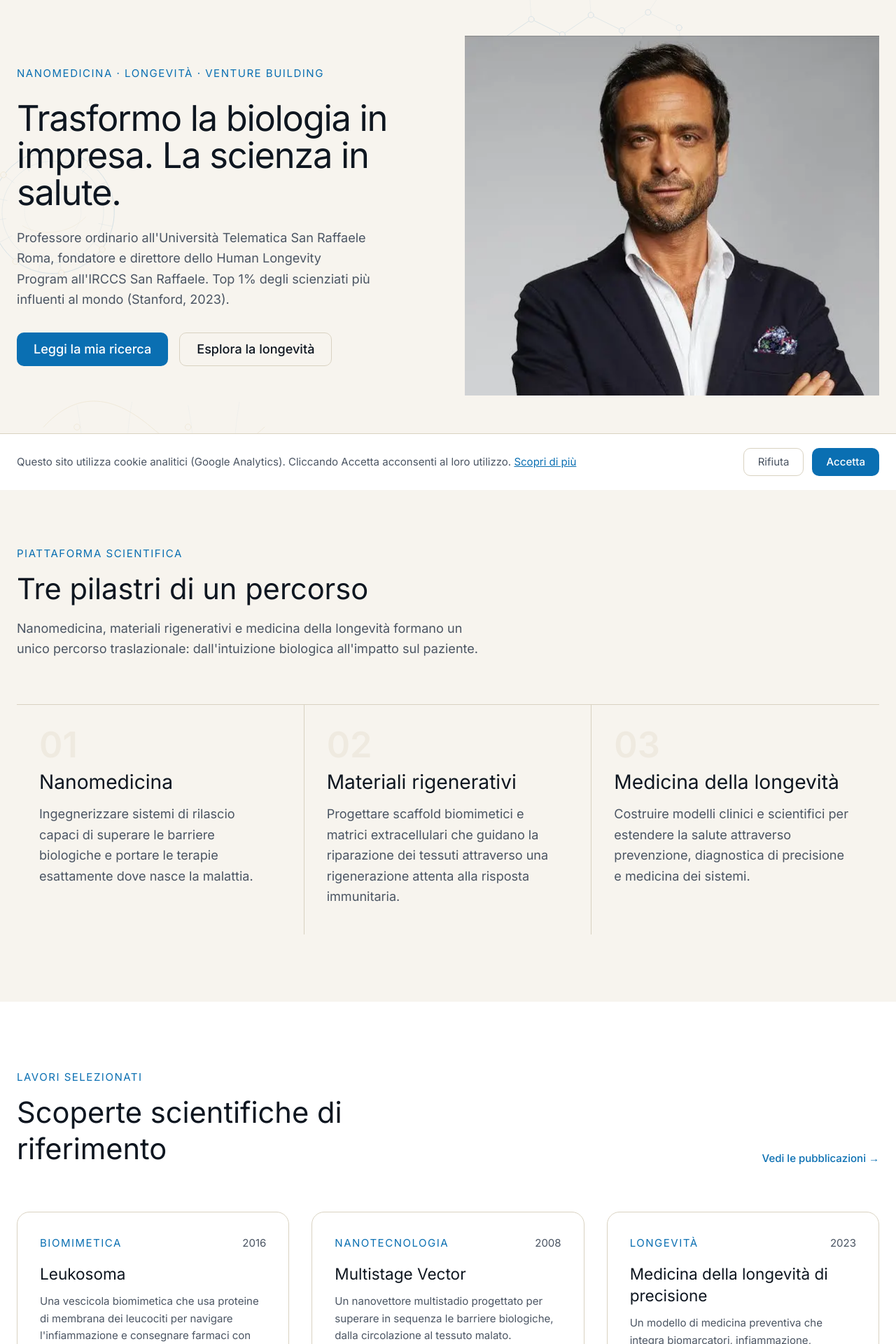
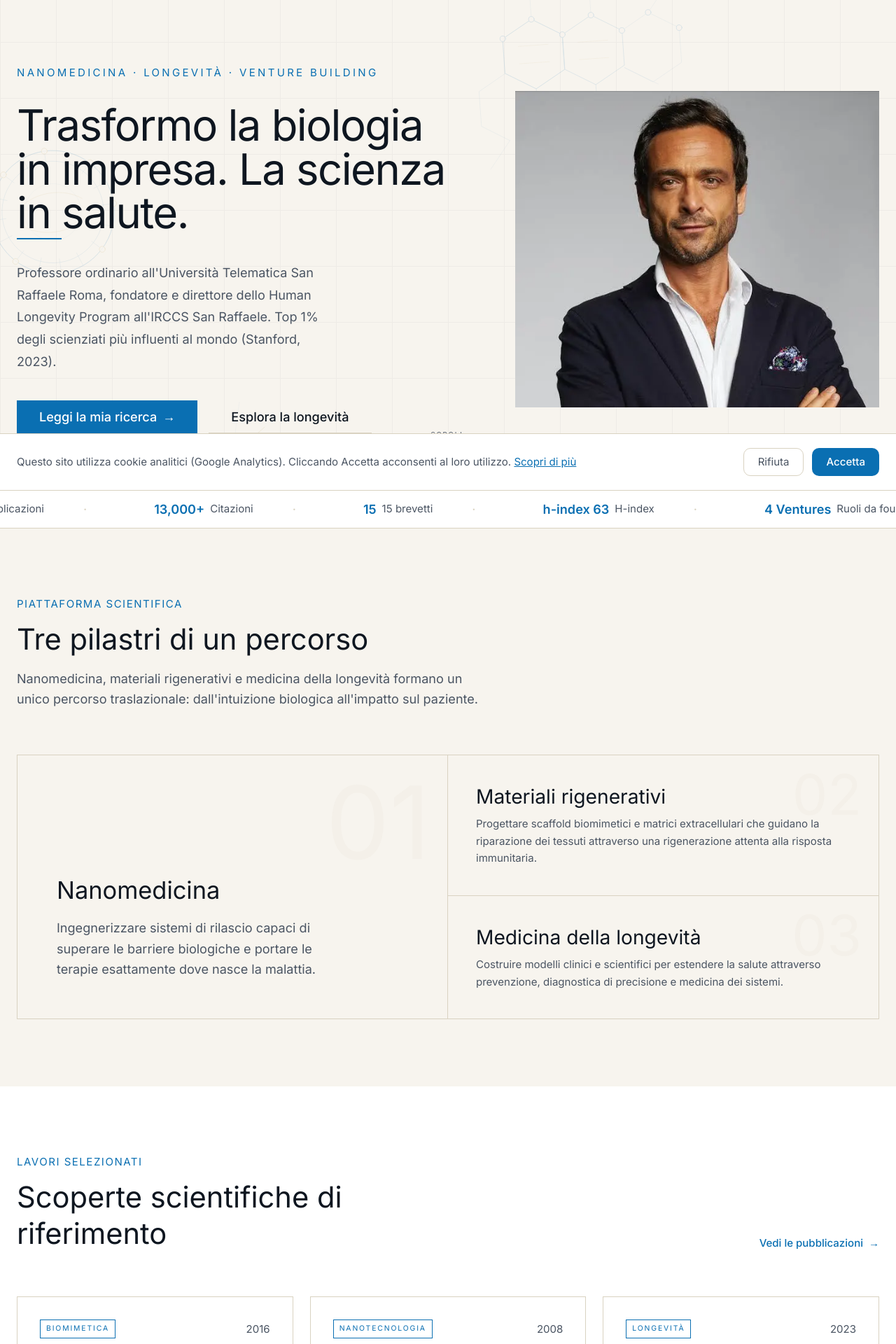
Before and after one commit to marcotempera23/SITO-ENNIO, a Next.js app in the folder enniotasciotti/: page /it in a window 1280 px wide. Shown: the part 100-2020 px from the top of the page at 70% size. Built offline with nearby package versions, Linux system fonts and the light colour scheme; no server answers.

Commit message:
feat: redesign homepage with Framer Motion — cinematic hero, marquee ticker, broken-grid pillars, staggered discovery cards, cinema TEDx, split newsletter

```diff
--- a/enniotasciotti/components/home/credentials-strip.tsx
+++ b/enniotasciotti/components/home/credentials-strip.tsx
@@ -1,3 +1,5 @@
+'use client';
+
 import { useTranslations } from 'next-intl';
 
 export function CredentialsStrip() {
@@ -8,27 +10,47 @@ export function CredentialsStrip() {
     { label: t('citations'), value: '13,000+' },
     { label: t('patents'), value: '15' },
     { label: t('hIndex'), value: 'h-index 63' },
-    { label: t('ventures'), value: '4' },
+    { label: t('ventures'), value: '4 Ventures' },
+    /* repeated for seamless loop */
+    { label: t('publications'), value: '200+' },
+    { label: t('citations'), value: '13,000+' },
+    { label: t('patents'), value: '15' },
+    { label: t('hIndex'), value: 'h-index 63' },
+    { label: t('ventures'), value: '4 Ventures' },
   ];
 
   return (
-    <div className="w-full border-y border-[var(--color-border)] bg-[var(--color-surface)] py-4">
-      <ul
-        className="mx-auto max-w-7xl px-6 flex flex-wrap items-center justify-between gap-y-3 gap-x-4"
-        role="list"
-        aria-label="Credentials at a glance"
-      >
-        {items.map(({ label, value }) => (
-          <li key={label} className="flex items-center gap-2">
-            <span className="font-mono text-step-0 font-bold text-[var(--color-accent)]">
+    <div
+      aria-label="Credentials at a glance"
+      className="w-full border-y border-[var(--color-border)] bg-[var(--color-surface)] py-3 overflow-hidden"
+    >
+      <div className="flex animate-marquee whitespace-nowrap">
+        {items.map(({ label, value }, i) => (
+          <div
+            key={i}
+            className="flex items-center gap-2 mx-12 shrink-0"
+          >
+            <span className="font-mono text-step-0 font-semibold text-[var(--color-accent)]">
               {value}
             </span>
-            <span className="text-step--1 text-[var(--color-text-muted)]">
-              {label}
-            </span>
-          </li>
+            <span className="text-step--1 text-[var(--color-text-muted)]">{label}</span>
+            <span className="ml-12 text-[var(--color-border)] select-none" aria-hidden="true">·</span>
+          </div>
         ))}
-      </ul>
+      </div>
+
+      <style>{`
+        @keyframes marquee {
+          from { transform: translateX(0); }
+          to   { transform: translateX(-50%); }
+        }
+        .animate-marquee {
+          animation: marquee 22s linear infinite;
+        }
+        @media (prefers-reduced-motion: reduce) {
+          .animate-marquee { animation: none; }
+        }
+      `}</style>
     </div>
   );
 }
--- a/enniotasciotti/components/home/featured-discoveries.tsx
+++ b/enniotasciotti/components/home/featured-discoveries.tsx
@@ -1,3 +1,6 @@
+'use client';
+
+import { motion } from 'framer-motion';
 import { useTranslations } from 'next-intl';
 import { Link } from '@/i18n/navigation';
 import { SectionHeading } from '@/components/shared/section-heading';
@@ -14,27 +17,9 @@ export function FeaturedDiscoveries() {
   const t = useTranslations('home.discoveries');
 
   const discoveries: Discovery[] = [
-    {
-      id: 'leukosome',
-      tag: t('leukosome.tag'),
-      title: t('leukosome.title'),
-      body: t('leukosome.body'),
-      year: '2016',
-    },
-    {
-      id: 'msv',
-      tag: t('msv.tag'),
-      title: t('msv.title'),
-      body: t('msv.body'),
-      year: '2008',
-    },
-    {
-      id: 'precision-longevity',
-      tag: t('longevity.tag'),
-      title: t('longevity.title'),
-      body: t('longevity.body'),
-      year: '2023',
-    },
+    { id: 'leukosome', tag: t('leukosome.tag'), title: t('leukosome.title'), body: t('leukosome.body'), year: '2016' },
+    { id: 'msv', tag: t('msv.tag'), title: t('msv.title'), body: t('msv.body'), year: '2008' },
+    { id: 'precision-longevity', tag: t('longevity.tag'), title: t('longevity.title'), body: t('longevity.body'), year: '2023' },
   ];
 
   return (
@@ -51,33 +36,56 @@ export function FeaturedDiscoveries() {
           />
           <Link
             href="/science/publications"
-            className="shrink-0 text-step--1 font-medium text-[var(--color-accent)] hover:underline"
+            className="shrink-0 group flex items-center gap-2 text-step--1 font-medium text-[var(--color-accent)]"
           >
-            {t('viewAll')} →
+            {t('viewAll')}
+            <span className="transition-transform duration-300 group-hover:translate-x-1">→</span>
           </Link>
         </div>
 
-        <div className="grid gap-8 md:grid-cols-3">
-          {discoveries.map(({ id, tag, title, body, year }) => (
-            <article
+        <div className="grid gap-6 md:grid-cols-3">
+          {discoveries.map(({ id, tag, title, body, year }, i) => (
+            <motion.article
               key={id}
-              className="group border border-[var(--color-border)] rounded-lg bg-[var(--color-surface)] p-8 transition-colors hover:border-[var(--color-accent)]"
+              initial={{ opacity: 0, y: 40 }}
+              whileInView={{ opacity: 1, y: 0 }}
+              viewport={{ once: true, amount: 0.2 }}
+              transition={{ duration: 0.65, delay: i * 0.15, ease: [0.22, 1, 0.36, 1] }}
+              className="group relative border border-[var(--color-border)] bg-[var(--color-surface)] p-8 overflow-hidden transition-colors duration-300 hover:border-[var(--color-accent)]"
             >
-              <div className="flex items-center justify-between mb-4">
-                <span className="font-mono text-step--1 uppercase tracking-widest text-[var(--color-accent)]">
+              {/* Large year background — appears on hover */}
+              <span
+                aria-hidden="true"
+                className="absolute -bottom-4 -right-2 font-display text-[7rem] leading-none font-light select-none text-[var(--color-surface-2)] opacity-0 group-hover:opacity-60 transition-opacity duration-500"
+              >
+                {year}
+              </span>
+
+              {/* Tag + year row */}
+              <div className="flex items-center justify-between mb-5">
+                <span className="font-mono text-[0.65rem] uppercase tracking-[0.18em] px-2 py-1 border border-[var(--color-accent)] text-[var(--color-accent)]">
                   {tag}
                 </span>
-                <span className="font-mono text-step--1 text-[var(--color-text-muted)]">
-                  {year}
-                </span>
+                <span className="font-mono text-step--1 text-[var(--color-text-muted)]">{year}</span>
               </div>
-              <h3 className="font-display text-step-1 font-light leading-snug text-[var(--color-text)]">
+
+              <h3 className="font-display text-step-1 font-light leading-snug text-[var(--color-text)] relative z-10">
                 {title}
               </h3>
-              <p className="mt-3 text-step--1 leading-relaxed text-[var(--color-text-muted)]">
+              <p className="mt-3 text-step--1 leading-relaxed text-[var(--color-text-muted)] relative z-10">
                 {body}
               </p>
-            </article>
+
+              {/* Bottom accent line — grows on hover */}
+              <motion.div
+                aria-hidden="true"
+                className="absolute bottom-0 left-0 h-[2px] bg-[var(--color-accent)] origin-left"
+                initial={{ scaleX: 0 }}
+                whileHover={{ scaleX: 1 }}
+                transition={{ duration: 0.3 }}
+                style={{ width: '100%' }}
+              />
+            </motion.article>
           ))}
         </div>
       </div>
--- a/enniotasciotti/components/home/hero.tsx
+++ b/enniotasciotti/components/home/hero.tsx
@@ -1,6 +1,27 @@
+'use client';
+
+import { motion, type Variants } from 'framer-motion';
 import { useTranslations } from 'next-intl';
 import { Link } from '@/i18n/navigation';
 import Image from 'next/image';
+
+/* Typed bezier for Framer Motion */
+const EASE = [0.22, 1, 0.36, 1] as [number, number, number, number];
+
+const container: Variants = {
+  hidden: {},
+  show: { transition: { staggerChildren: 0.12, delayChildren: 0.1 } },
+};
+
+const fadeUp: Variants = {
+  hidden: { opacity: 0, y: 32 },
+  show: { opacity: 1, y: 0, transition: { duration: 0.75, ease: EASE } },
+};
+
+const fadeIn: Variants = {
+  hidden: { opacity: 0 },
+  show: { opacity: 1, transition: { duration: 1.1, ease: 'easeOut' } },
+};
 
 export function Hero() {
   const t = useTranslations('home.hero');
@@ -8,59 +29,127 @@ export function Hero() {
   return (
     <section
       aria-labelledby="hero-headline"
-      className="relative overflow-hidden pt-24 pb-0 min-h-[90svh] flex items-end md:items-center bg-transparent"
+      className="relative overflow-hidden min-h-[100svh] flex items-center bg-transparent"
     >
-      <div className="relative z-10 mx-auto max-w-7xl w-full px-6 pb-16 md:pb-0">
-        <div className="grid md:grid-cols-2 items-center gap-12">
-          {/* Text column */}
-          <div>
-            <p className="font-mono text-step--1 uppercase tracking-widest mb-6 text-[var(--color-accent)]">
+      {/* Background grid — ultra-subtle */}
+      <div
+        aria-hidden="true"
+        className="pointer-events-none absolute inset-0 opacity-[0.035]"
+        style={{
+          backgroundImage:
+            'linear-gradient(var(--color-text) 1px, transparent 1px), linear-gradient(90deg, var(--color-text) 1px, transparent 1px)',
+          backgroundSize: '80px 80px',
+        }}
+      />
+
+      <div className="relative z-10 mx-auto max-w-7xl w-full px-6 pt-28 pb-16 md:pb-0">
+        <div className="grid md:grid-cols-[1fr_420px] lg:grid-cols-[1fr_520px] items-center gap-0">
+
+          {/* ── Text column ── */}
+          <motion.div
+            className="md:pr-16 lg:pr-24"
+            variants={container}
+            initial="hidden"
+            animate="show"
+          >
+            <motion.p
+              variants={fadeUp}
+              className="font-mono text-step--1 uppercase tracking-[0.22em] mb-8 text-[var(--color-accent)]"
+            >
               {t('eyebrow')}
-            </p>
-            <h1
+            </motion.p>
+
+            <motion.h1
               id="hero-headline"
-              className="font-display font-light text-step-5 leading-[1.05] tracking-tight text-[var(--color-text)]"
+              variants={fadeUp}
+              className="font-display font-light text-step-6 leading-[1.02] tracking-tight text-[var(--color-text)]"
             >
               {t('headline')}
-            </h1>
-            <p className="mt-6 text-step-0 leading-relaxed max-w-lg text-[var(--color-text-muted)]">
+            </motion.h1>
+
+            <motion.div
+              variants={fadeUp}
+              className="mt-1 h-[2px] w-16 bg-[var(--color-accent)]"
+              aria-hidden="true"
+            />
+
+            <motion.p
+              variants={fadeUp}
+              className="mt-8 text-step-0 leading-[1.75] max-w-md text-[var(--color-text-muted)]"
+            >
               {t('subheadline')}
-            </p>
-            <div className="mt-8 flex flex-wrap gap-4">
+            </motion.p>
+
+            <motion.div variants={fadeUp} className="mt-10 flex flex-wrap gap-4">
               <Link
                 href="/science"
-                className="inline-flex h-12 items-center rounded-md bg-[var(--color-accent)] px-6 text-step-0 font-medium text-white transition-colors"
+                className="group inline-flex h-12 items-center rounded-none border-b-2 border-[var(--color-accent)] bg-[var(--color-accent)] px-8 text-step-0 font-medium text-white transition-all duration-300 hover:bg-transparent hover:text-[var(--color-accent)]"
               >
                 {t('ctaPrimary')}
+                <span className="ml-2 transition-transform duration-300 group-hover:translate-x-1">→</span>
               </Link>
               <Link
                 href="/longevity"
-                className="inline-flex h-12 items-center rounded-md border border-[var(--color-border)] px-6 text-step-0 font-medium text-[var(--color-text)] transition-colors hover:bg-[var(--color-surface-2)]"
+                className="group inline-flex h-12 items-center rounded-none border-b-2 border-[var(--color-border)] px-8 text-step-0 font-medium text-[var(--color-text)] transition-all duration-300 hover:border-[var(--color-text)]"
               >
                 {t('ctaSecondary')}
               </Link>
-            </div>
-          </div>
+            </motion.div>
+          </motion.div>
 
-          {/* Portrait column */}
-          <div className="relative flex justify-center md:justify-end">
+          {/* ── Portrait column ── */}
+          <motion.div
+            variants={fadeIn}
+            initial="hidden"
+            animate="show"
+            className="relative hidden md:flex justify-end"
+          >
+            {/* Accent rectangle behind portrait */}
+            <motion.div
+              aria-hidden="true"
+              className="absolute bottom-0 right-0 w-4/5 h-[85%] bg-[var(--color-surface-2)]"
+              initial={{ scaleY: 0 }}
+              animate={{ scaleY: 1 }}
+              style={{ originY: 1 }}
+              transition={{ duration: 0.9, delay: 0.3, ease: EASE }}
+            />
+            <motion.div
+              initial={{ opacity: 0, scale: 1.04 }}
+              animate={{ opacity: 1, scale: 1 }}
+              transition={{ duration: 1.1, delay: 0.2, ease: EASE }}
+              className="relative z-10"
+            >
               <picture>
-              <source
-                srcSet="/images/portrait-dark.jpg"
-                media="(prefers-color-scheme: dark)"
-              />
+                <source srcSet="/images/portrait-dark.jpg" media="(prefers-color-scheme: dark)" />
                 <Image
                   src="/images/portrait-light.jpg"
                   alt="Prof. Ennio Tasciotti"
                   width={520}
                   height={680}
                   priority
-                className="relative z-10 max-h-[70svh] w-auto object-cover"
+                  className="max-h-[78svh] w-auto object-cover object-top"
                 />
               </picture>
+            </motion.div>
+          </motion.div>
         </div>
       </div>
-      </div>
+
+      {/* Scroll indicator */}
+      <motion.div
+        aria-hidden="true"
+        className="absolute bottom-8 left-1/2 -translate-x-1/2 flex flex-col items-center gap-2"
+        initial={{ opacity: 0 }}
+        animate={{ opacity: 1 }}
+        transition={{ delay: 1.4, duration: 0.6 }}
+      >
+        <span className="font-mono text-[0.6rem] uppercase tracking-[0.2em] text-[var(--color-text-muted)]">scroll</span>
+        <motion.div
+          className="h-8 w-[1px] bg-[var(--color-border)]"
+          animate={{ scaleY: [1, 0.4, 1] }}
+          transition={{ duration: 1.6, repeat: Infinity, ease: 'easeInOut' }}
+        />
+      </motion.div>
     </section>
   );
 }
--- a/enniotasciotti/components/home/three-pillars.tsx
+++ b/enniotasciotti/components/home/three-pillars.tsx
@@ -1,32 +1,31 @@
+'use client';
+
+import { motion, type Variants } from 'framer-motion';
 import { useTranslations } from 'next-intl';
 import { SectionHeading } from '@/components/shared/section-heading';
+
+const EASE = [0.22, 1, 0.36, 1] as [number, number, number, number];
+
+const reveal: Variants = {
+  hidden: { opacity: 0, y: 28 },
+  show: (i: number) => ({
+    opacity: 1,
+    y: 0,
+    transition: { duration: 0.7, delay: i * 0.15, ease: EASE },
+  }),
+};
 
 export function ThreePillars() {
   const t = useTranslations('home.pillars');
 
   const pillars = [
-    {
-      number: '01',
-      title: t('nano.title'),
-      body: t('nano.body'),
-    },
-    {
-      number: '02',
-      title: t('regen.title'),
-      body: t('regen.body'),
-    },
-    {
-      number: '03',
-      title: t('longevity.title'),
-      body: t('longevity.body'),
-    },
+    { number: '01', title: t('nano.title'), body: t('nano.body') },
+    { number: '02', title: t('regen.title'), body: t('regen.body') },
+    { number: '03', title: t('longevity.title'), body: t('longevity.body') },
   ];
 
   return (
-    <section
-      aria-labelledby="pillars-heading"
-      className="py-24 bg-transparent"
-    >
+    <section aria-labelledby="pillars-heading" className="py-24 bg-transparent">
       <div className="mx-auto max-w-7xl px-6">
         <SectionHeading
           id="pillars-heading"
@@ -35,30 +34,77 @@ export function ThreePillars() {
           subtitle={t('subtitle')}
         />
 
-        <div className="mt-16 grid gap-0 md:grid-cols-3 border-t border-[var(--color-border)]">
-          {pillars.map(({ number, title, body }) => (
-            <div
-              key={number}
-              className="relative border-b border-[var(--color-border)] md:border-b-0 md:border-r last:border-r-0 pt-8 pb-10 pr-0 md:pr-10"
+        {/* Broken-grid layout: pillar 01 full-left, 02+03 stack on the right */}
+        <div className="mt-16 grid md:grid-cols-[1fr_1fr] gap-0 border border-[var(--color-border)]">
+
+          {/* Pillar 01 — tall, full left */}
+          <motion.div
+            custom={0}
+            variants={reveal}
+            initial="hidden"
+            whileInView="show"
+            viewport={{ once: true, amount: 0.3 }}
+            className="group relative border-b md:border-b-0 md:border-r border-[var(--color-border)] p-10 md:p-14 flex flex-col justify-end min-h-[340px] overflow-hidden"
+          >
+            {/* Oversized background number */}
+            <span
+              aria-hidden="true"
+              className="absolute top-6 right-6 font-display text-[9rem] leading-none font-light select-none text-[var(--color-surface-2)] transition-colors duration-500 group-hover:text-[var(--color-accent)] opacity-40"
             >
-              <div className="pl-0 md:pl-8">
+              {pillars[0].number}
+            </span>
+            {/* Hover accent line */}
+            <motion.div
+              aria-hidden="true"
+              className="absolute bottom-0 left-0 h-[3px] w-full bg-[var(--color-accent)] origin-left"
+              initial={{ scaleX: 0 }}
+              whileHover={{ scaleX: 1 }}
+              transition={{ duration: 0.35, ease: [0.22, 1, 0.36, 1] }}
+            />
+            <h3 className="font-display text-step-3 font-light leading-snug text-[var(--color-text)] relative z-10">
+              {pillars[0].title}
+            </h3>
+            <p className="mt-4 text-step-0 leading-relaxed text-[var(--color-text-muted)] max-w-sm relative z-10">
+              {pillars[0].body}
+            </p>
+          </motion.div>
+
+          {/* Pillars 02 + 03 — stacked right column */}
+          <div className="flex flex-col">
+            {pillars.slice(1).map((pillar, i) => (
+              <motion.div
+                key={pillar.number}
+                custom={i + 1}
+                variants={reveal}
+                initial="hidden"
+                whileInView="show"
+                viewport={{ once: true, amount: 0.3 }}
+                className={`group relative p-8 md:p-10 flex flex-col justify-end min-h-[170px] overflow-hidden ${i === 0 ? 'border-b border-[var(--color-border)]' : ''
+                  }`}
+              >
                 <span
-                  className="font-mono text-step-5 font-bold leading-none select-none text-[var(--color-surface-2)]"
                   aria-hidden="true"
+                  className="absolute top-4 right-6 font-display text-[5rem] leading-none font-light select-none text-[var(--color-surface-2)] transition-colors duration-500 group-hover:text-[var(--color-accent)] opacity-40"
                 >
-                  {number}
+                  {pillar.number}
                 </span>
-                <h3
-                  className="font-display text-step-2 font-light mt-2 leading-snug text-[var(--color-text)]"
-                >
-                  {title}
+                <motion.div
+                  aria-hidden="true"
+                  className="absolute bottom-0 left-0 h-[2px] w-full bg-[var(--color-accent)] origin-left"
+                  initial={{ scaleX: 0 }}
+                  whileHover={{ scaleX: 1 }}
+                  transition={{ duration: 0.3, ease: [0.22, 1, 0.36, 1] }}
+                />
+                <h3 className="font-display text-step-2 font-light leading-snug text-[var(--color-text)] relative z-10">
+                  {pillar.title}
                 </h3>
-                <p className="mt-3 text-step-0 leading-relaxed text-[var(--color-text-muted)]">
-                  {body}
+                <p className="mt-2 text-step--1 leading-relaxed text-[var(--color-text-muted)] relative z-10">
+                  {pillar.body}
                 </p>
-              </div>
-            </div>
-          ))}
+              </motion.div>
+            ))}
+          </div>
+
         </div>
       </div>
     </section>
```
Also changed, not shown: enniotasciotti/components/home/newsletter-cta.tsx (+37 -13 lines), enniotasciotti/components/home/tedx-embed.tsx (+36 -26 lines). Lines whose indentation alone changed are shown as unchanged.
